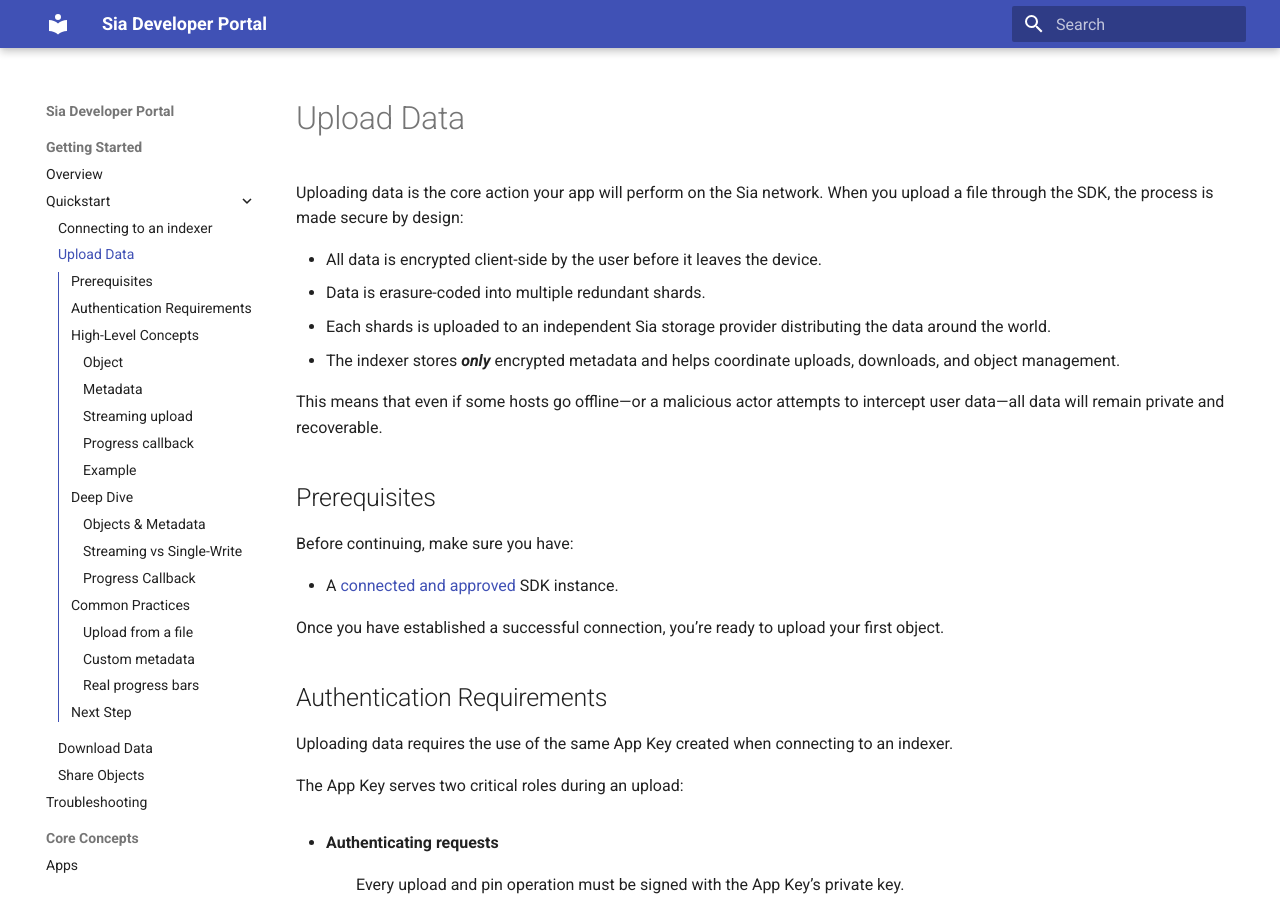
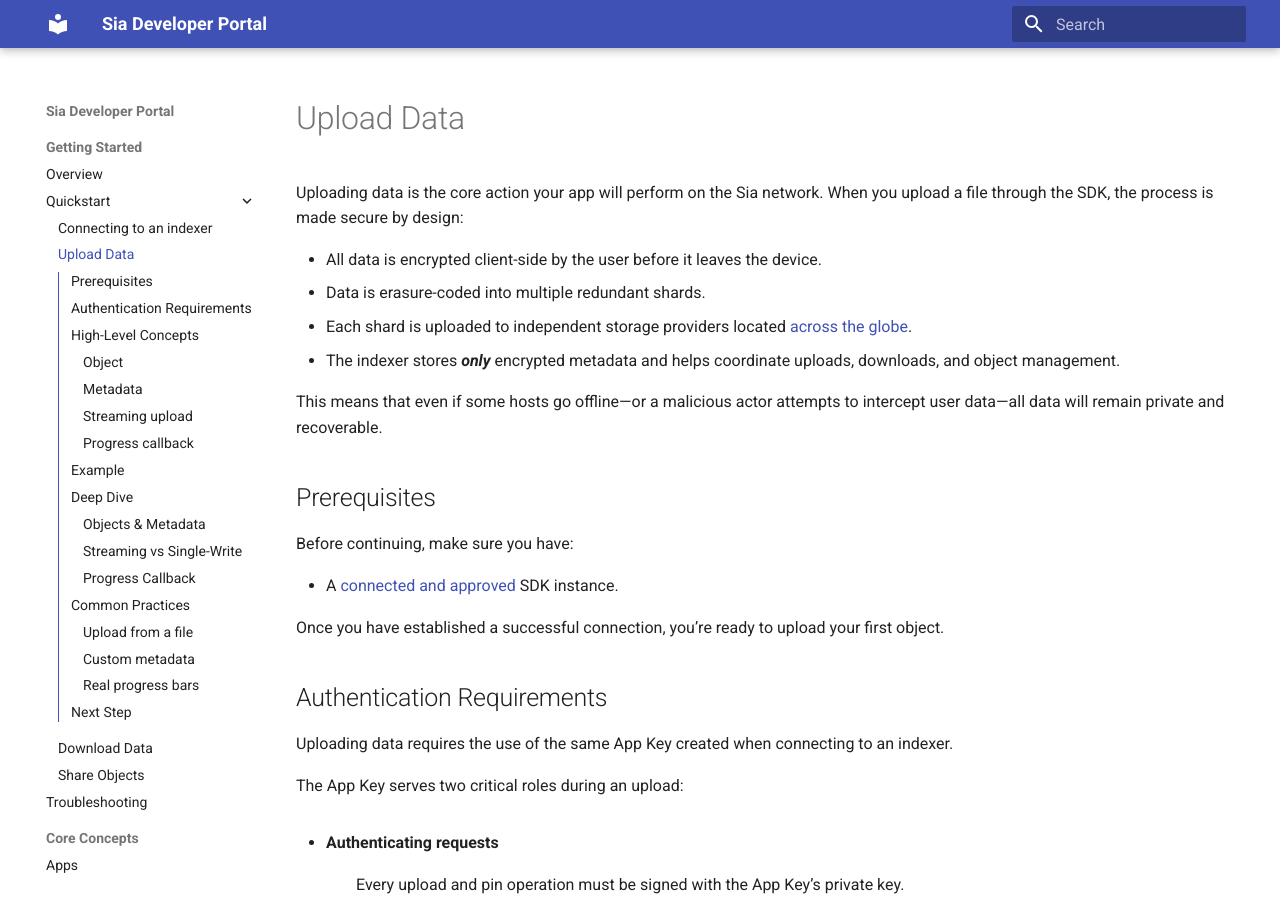
Before and after one commit to SiaFoundation/developer-portal, an MkDocs documentation site: the page built from docs/getting-started/quickstart/upload-data.md, in a window 1280 px wide and 900 px high. Built offline with MkDocs 1.6.1 and Material for MkDocs 9.7.7, drawn with Linux system fonts in a browser that asks for light colours.

Commit message:
Accepted Copilot Suggestions:
`upload-data.md`:
  - Fixed grammatical error: "Each shards" should be "Each shard" (singular form).
  - Fixed heading level inconsistency

`download-data.md`:
  - Fixed missing blank line before "## Next Step" section

`share-objects.md`:
  - Fixed incorrect indexer URL
  - Fixed definition list formatting inconsistency

````diff
--- a/docs/getting-started/quickstart/upload-data.md
+++ b/docs/getting-started/quickstart/upload-data.md
@@ -4,7 +4,7 @@
 
   * All data is encrypted client-side by the user before it leaves the device.
   * Data is erasure-coded into multiple redundant shards.
-  * Each shards is uploaded to an independent Sia storage provider distributing the data around the world.
+  * Each shard is uploaded to independent storage providers located [across the globe](https://siascan.com/map).
   * The indexer stores ***only*** encrypted metadata and helps coordinate uploads, downloads, and object management.
 
 This means that even if some hosts go offline—or a malicious actor attempts to intercept user data—all data will remain private and recoverable.
@@ -54,7 +54,7 @@
 
     Useful for showing progress bars or logs.
 
-### Example
+## Example
 
 === "Python"
     ```python
````
Also changed, not shown: docs/getting-started/quickstart/download-data.md (+1 -0 lines), docs/getting-started/quickstart/share-objects.md (+1 -3 lines).
